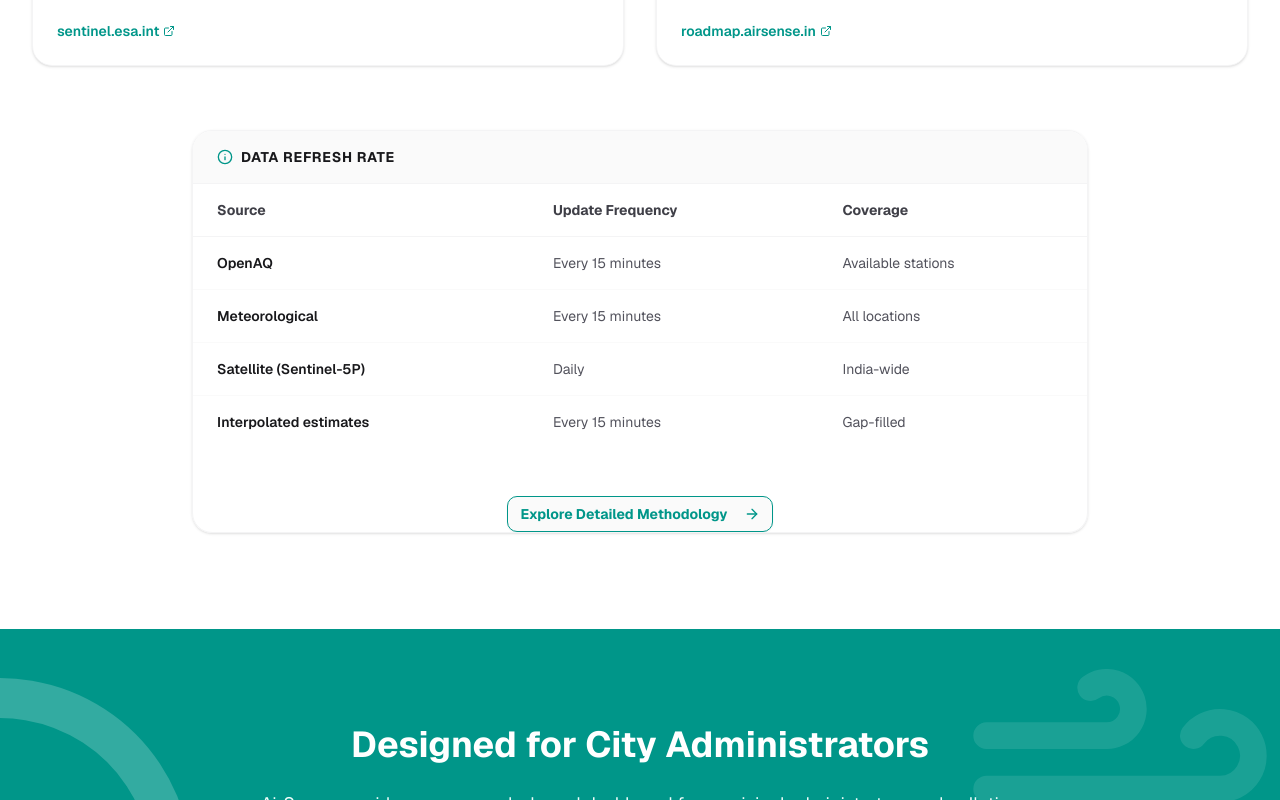
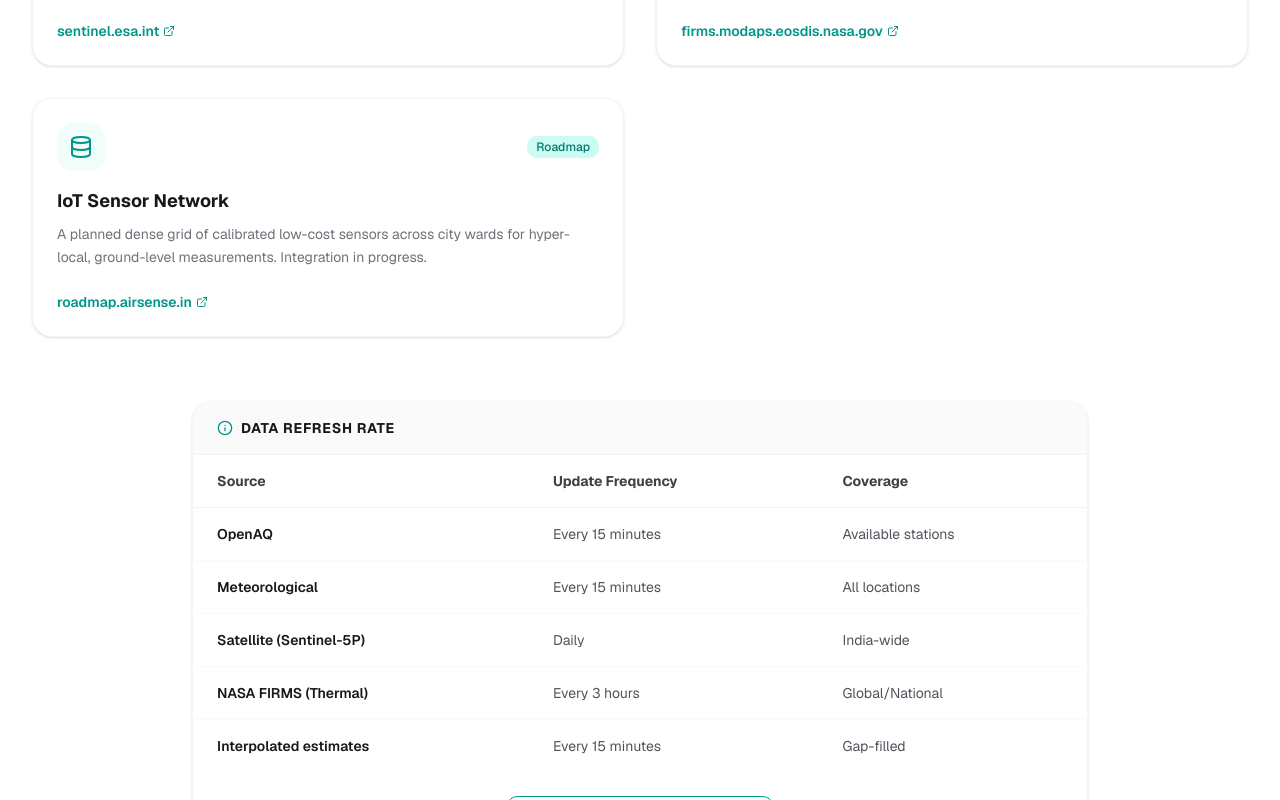
Before and after one commit to bibhupradhanofficial/airsense, a Next.js app: page /about in a window 1280 px wide. Shown: the part 2920-3720 px from the top of the page. Built offline with nearby package versions, Linux system fonts and the light colour scheme.

Commit message:
added NASA FIRMS data

```diff
--- a/app/(citizen)/about/page.tsx
+++ b/app/(citizen)/about/page.tsx
@@ -19,7 +19,8 @@ import {
     Database,
     Cloud,
     CheckCircle2,
-    Info
+    Info,
+    Flame
 } from 'lucide-react';
 import {
     Accordion,
@@ -187,7 +188,7 @@ export default function AboutPage() {
                                 number="1"
                                 title="Data Collection"
                                 icon={Satellite}
-                                description="AirSense ingests real-time data from meteorological APIs (temperature, wind, humidity) and satellite remote sensing (Sentinel-5P TROPOMI for NO₂ and aerosol optical depth). IoT ground sensor integration is coming soon."
+                                description="AirSense ingests real-time data from meteorological APIs and multiple satellite constellations — including Sentinel-5P for gaseous pollutants and NASA FIRMS for thermal fire detection."
                             />
                             <StepCard
                                 number="2"
@@ -242,6 +243,13 @@ export default function AboutPage() {
                             url="sentinel.esa.int"
                         />
                         <DataSourceCard
+                            title="NASA FIRMS"
+                            icon={Flame}
+                            description="NASA's Fire Information for Resource Management System. Provides near real-time thermal hotspots from MODIS and VIIRS satellites to track biomass burning."
+                            url="firms.modaps.eosdis.nasa.gov"
+                            badge="Critical"
+                        />
+                        <DataSourceCard
                             title="IoT Sensor Network"
                             icon={Database}
                             description="A planned dense grid of calibrated low-cost sensors across city wards for hyper-local, ground-level measurements. Integration in progress."
@@ -281,6 +289,11 @@ export default function AboutPage() {
                                         <td className="px-6 py-4">India-wide</td>
                                     </tr>
                                     <tr>
+                                        <td className="px-6 py-4 font-semibold text-zinc-900">NASA FIRMS (Thermal)</td>
+                                        <td className="px-6 py-4">Every 3 hours</td>
+                                        <td className="px-6 py-4">Global/National</td>
+                                    </tr>
+                                    <tr>
                                         <td className="px-6 py-4 font-semibold text-zinc-900">Interpolated estimates</td>
                                         <td className="px-6 py-4">Every 15 minutes</td>
                                         <td className="px-6 py-4">Gap-filled</td>
@@ -289,7 +302,7 @@ export default function AboutPage() {
                             </table>
                         </div>
 
-                        <div className="mt-12 text-center">
+                        <div className="mt-6 mb-6 text-center">
                             <Button asChild variant="outline" className="border-teal-600 text-teal-600 hover:bg-teal-50 font-bold px-8">
                                 <Link href="/data-sources">
                                     Explore Detailed Methodology <ArrowRight className="ml-2 h-4 w-4" />
@@ -431,6 +444,14 @@ export default function AboutPage() {
                                 Yes. IoT ground-sensor integration is on our roadmap and will provide hyper-local, ward-level accuracy. The current platform is designed to incorporate IoT data seamlessly once deployed.
                             </AccordionContent>
                         </AccordionItem>
+                        <AccordionItem value="item-7" className="border-zinc-100 px-4 transition-all hover:bg-zinc-50/50">
+                            <AccordionTrigger className="text-left font-bold text-zinc-900 hover:text-teal-600 no-underline py-6">
+                                How does AirSense track crop burning?
+                            </AccordionTrigger>
+                            <AccordionContent className="text-zinc-600 leading-relaxed pb-6">
+                                We integrate with the NASA FIRMS (Fire Information for Resource Management System) satellite feed to detect thermal anomalies in real-time. By cross-referencing these fire hotspots with wind patterns, we can accurately determine when a pollution spike in a city like Delhi is caused by stubble burning hundreds of kilometers away.
+                            </AccordionContent>
+                        </AccordionItem>
                     </Accordion>
                 </div>
             </section>
```
